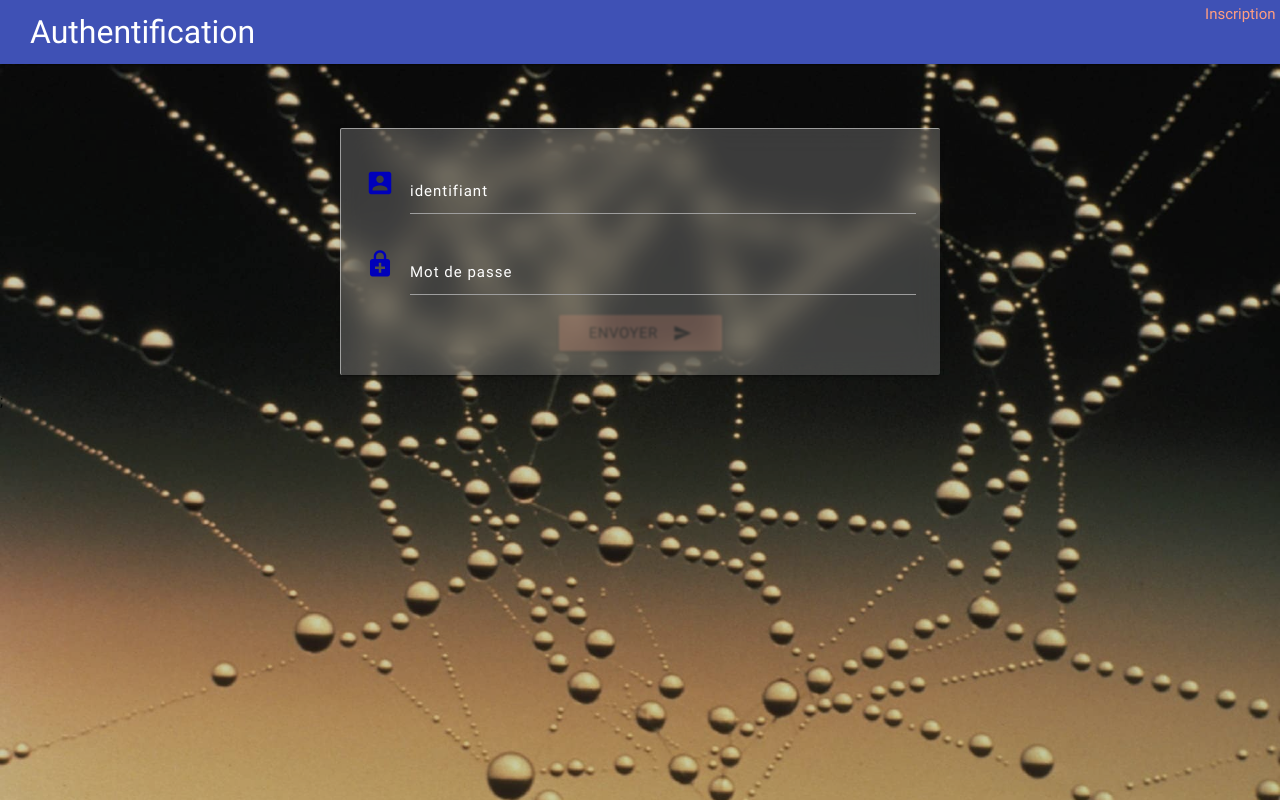
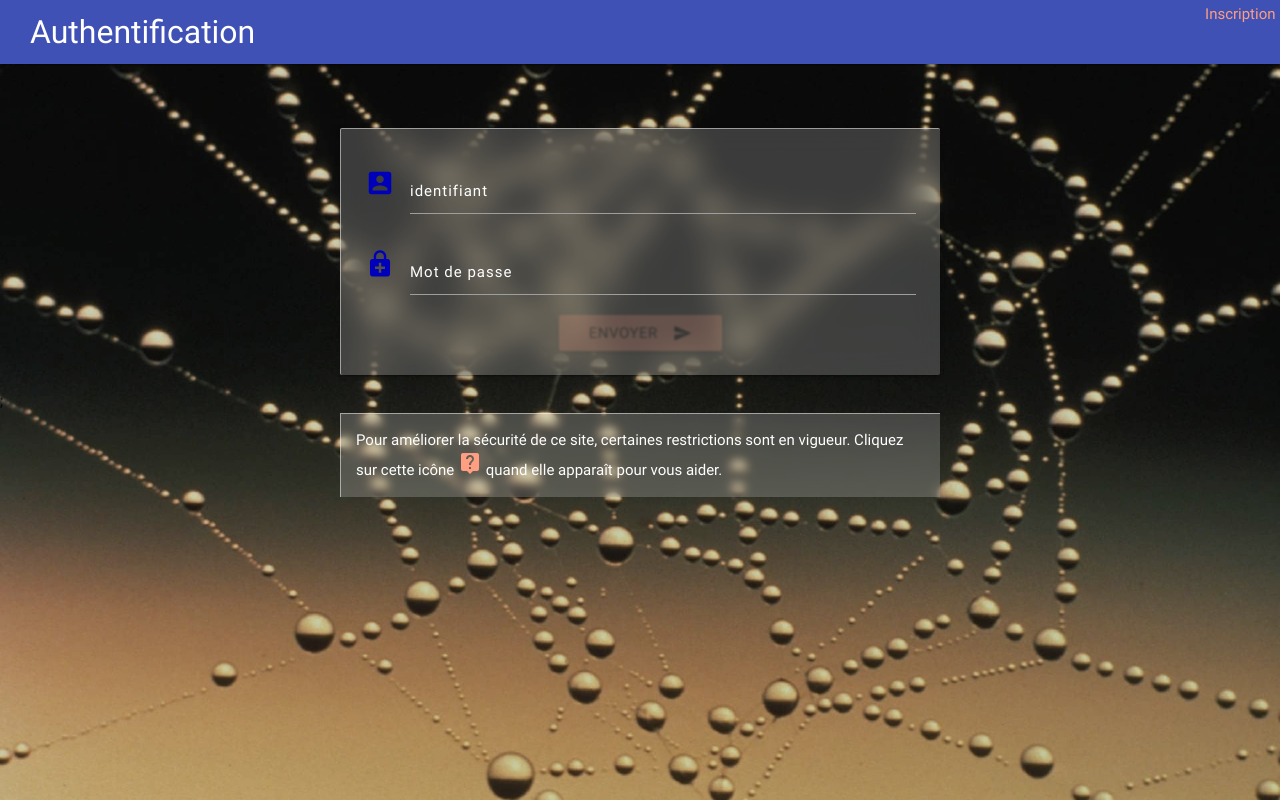
Before and after one commit to roselle-nicolas/react-component-auth, a React (Create React App) app: page / in a window 1280 px wide. Built offline with nearby package versions, Linux system fonts and the light colour scheme.

Commit message:
modification des informations d'aide des input

```diff
--- a/package.json
+++ b/package.json
@@ -1,6 +1,6 @@
 {
   "name": "papers-bank",
-  "version": "0.1.0",
+  "version": "0.1.1",
   "private": true,
   "dependencies": {
     "@testing-library/jest-dom": "^5.11.9",
--- a/src/pages/auth/auth.scss
+++ b/src/pages/auth/auth.scss
@@ -69,3 +69,22 @@ input {
         border-bottom: 1px solid $secondary-color;
     }
 }
+
+.help-message {
+    max-width: 600px;
+    margin: 0 1rem;
+    padding: 1rem;
+    background-color: rgba(255, 255, 255, 0.2);
+    border-top: 1px solid rgba(255, 255, 255, 0.5);
+    border-left: 1px solid rgba(255, 255, 255, 0.5);
+    color: #fff;
+    backdrop-filter: blur(5px);
+    font-size: 1rem;
+    @media screen and (min-width : 600px) {
+        margin: auto;
+    }
+}
+
+.help-icon {
+    color: $secondary-color;
+}
--- a/src/pages/auth/auth.tsx
+++ b/src/pages/auth/auth.tsx
@@ -35,6 +35,8 @@ const Auth: FunctionComponent = () => {
                     ? <LoginForm />
                     : <SingupForm />
                 };
+
+                <p className="help-message">Pour améliorer la sécurité de ce site, certaines restrictions sont en vigueur. Cliquez sur cette icône <i className="material-icons prefix help-icon">live_help</i> quand elle apparaît pour vous aider.</p>
             </section>
         </Fragment>
 
--- a/src/pages/auth/components/loginForm/loginForm.tsx
+++ b/src/pages/auth/components/loginForm/loginForm.tsx
@@ -50,7 +50,7 @@ const LoginForm: FunctionComponent = () => {
                         <input type="text" name="username" id="icon_prefix" value={loginForm.username?.value} onChange={(event) => handleInputChange(event)} autoComplete="off" required />
                         {
                             !loginForm.username.isValid && loginForm.username.value !== "" &&
-                            <i className="material-icons prefix help-icon" onClick={() => AlertInputInvalid(loginForm.username.error)}>live_help</i>
+                            <i className="material-icons prefix help-icon" onClick={() => AlertInputInvalid(loginForm.username, "identifiant")}>live_help</i>
                         }
                         <label htmlFor="icon_prefix  white-text">identifiant</label>
                     </div>
@@ -59,7 +59,7 @@ const LoginForm: FunctionComponent = () => {
                         <input type="password" name="password" id="icon_prefix" value={loginForm.password.value} onChange={(event) => handleInputChange(event)} autoComplete="off" required />
                         {
                             !loginForm.password.isValid && loginForm.password.value !== "" &&
-                            <i className="material-icons prefix help-icon" onClick={() => AlertInputInvalid(loginForm.password.error)}>live_help</i>
+                            <i className="material-icons prefix help-icon" onClick={() => AlertInputInvalid(loginForm.password, "mot de passe")}>live_help</i>
                         }
                         <label htmlFor="icon_prefix  white-text">Mot de passe</label>
                     </div>
--- a/src/pages/auth/components/singupForm/singupForm.tsx
+++ b/src/pages/auth/components/singupForm/singupForm.tsx
@@ -41,7 +41,7 @@ const SingupForm: FunctionComponent = () => {
                         <input type="text" white-text name="pseudo" id="icon_prefix" value={singupForm.pseudo?.value} onChange={(event) => handleInputChange(event)} autoComplete="off" required />
                         {
                             !singupForm.pseudo.isValid && singupForm.pseudo.value !== "" &&
-                            <i className="material-icons prefix help-icon" onClick={() => AlertInputInvalid(singupForm.pseudo.error)}>live_help</i>
+                            <i className="material-icons prefix help-icon" onClick={() => AlertInputInvalid(singupForm.pseudo, "pseudo")}>live_help</i>
                         }
                         <label htmlFor="icon_prefix  white-text">Pseudo</label>
                     </div>
@@ -50,7 +50,7 @@ const SingupForm: FunctionComponent = () => {
                         <input type="email" name="email" id="icon_prefix" value={singupForm.email?.value} onChange={(event) => handleInputChange(event)} autoComplete="off" required />
                         {
                             !singupForm.email.isValid && singupForm.email.value !== "" &&
-                            <i className="material-icons prefix help-icon" onClick={() => AlertInputInvalid(singupForm.email.error)}>live_help</i>
+                            <i className="material-icons prefix help-icon" onClick={() => AlertInputInvalid(singupForm.email, "email")}>live_help</i>
                         }
                         <label htmlFor="icon_prefix  white-text">Email</label>
                     </div>
@@ -59,7 +59,7 @@ const SingupForm: FunctionComponent = () => {
                         <input type="password" name="password" id="icon_prefix" value={singupForm.password.value} onChange={(event) => handleInputChange(event)} autoComplete="off" required />
                         {
                             !singupForm.password.isValid && singupForm.password.value !== "" &&
-                            <i className="material-icons prefix help-icon" onClick={() => AlertInputInvalid(singupForm.password.error)}>live_help</i>
+                            <i className="material-icons prefix help-icon" onClick={() => AlertInputInvalid(singupForm.password, "mot de passe")}>live_help</i>
                         }
                         <label htmlFor="icon_prefix  white-text">Mot de passe</label>
                     </div>
--- a/src/pages/auth/helpers/alert-input-invalid.ts
+++ b/src/pages/auth/helpers/alert-input-invalid.ts
@@ -1,13 +1,16 @@
 import Swal from 'sweetalert2';
 import withReactContent from 'sweetalert2-react-content'
+import { Field } from '../type/field-form';
 
 const MySwal = withReactContent(Swal);
 
-const AlertInputInvalid = (errorMsg: string | undefined) => {
+const AlertInputInvalid = (input: Field | undefined, inputName: string) => {
+
+ const titleAlert = `Info: ${inputName}`
 
    MySwal.fire({
-       title: "test",
-       text: errorMsg
+       title: titleAlert,
+       text: input?.error
    })
 }
 
--- a/src/pages/auth/helpers/regex-list.ts
+++ b/src/pages/auth/helpers/regex-list.ts
@@ -6,25 +6,25 @@ const regexInputSelected = (inputName: string): RegexObject | void => {
         case 'username':
             return {
                 regex: /^[a-z0-9A-Z\d\/.@àéèç'ê-]{1,40}$/,
-                errorMsg: "un pseudo: caractères autorisés: lettre, chiffre et @àéèç'ê- ou un mail (ex: cantact@contact.com)"
+                errorMsg: "l'identifiant peut comporter des lettres, des chiffres et des caractère spéciaux suivant: @àéèç'ê- ou un mail (ex: cantact@contact.com)"
             }
 
         case 'pseudo':
             return {
                 regex: /^[a-z0-9A-Z\d@àéèç'ê-]{1,20}$/,
-                errorMsg: "de 1 à 20, caractères autorisés: lettre, chiffre et @àéèç'ê-"
+                errorMsg: "Le pseudo peut comporter de 1 à 20 caractères qui sont des lettre(majuscule ou minuscule), des chiffres et des caractère spéciaux suvant: @àéèç'ê-"
             }
 
         case 'email':
             return {
                 regex: /^.+@.+\..+$/,
-                errorMsg: "l'email doit être au bon format. Ex: contact@contact.com"
+                errorMsg: "l'email doit être au format suivant: contact@contact.com"
             }
 
         case 'password':
             return {
                 regex: /^(?=.*[A-Z])(?=.*[a-z])(?=.*\d)(?=.*[@$!%*#?&.])[A-Za-z\d@$!%*#?&.]{8,}$/,
-                errorMsg: "8 caractères minimum autorisés: lettre, chiffre et @$!%*#?&"
+                errorMsg: "Le mot de passe doit contenir 8 caractères minimum, au moins une majuscule, une minuscule, un chiffre et l'un de ses caractères suivant : @$!%*#?&. Aucun autre caractère n'est autorisé."
             }
 
 
```
